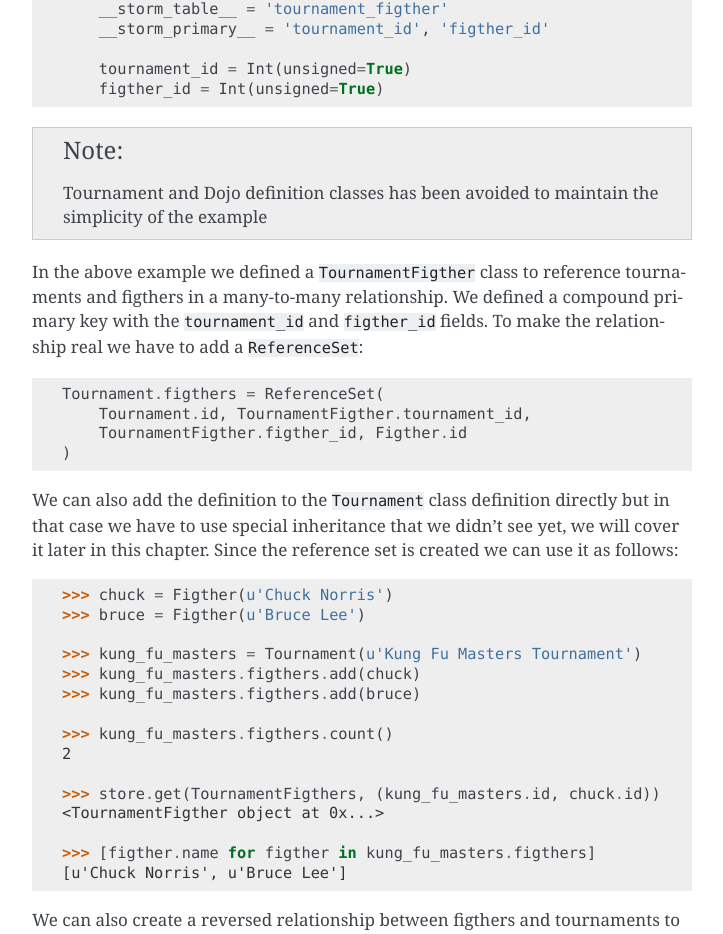
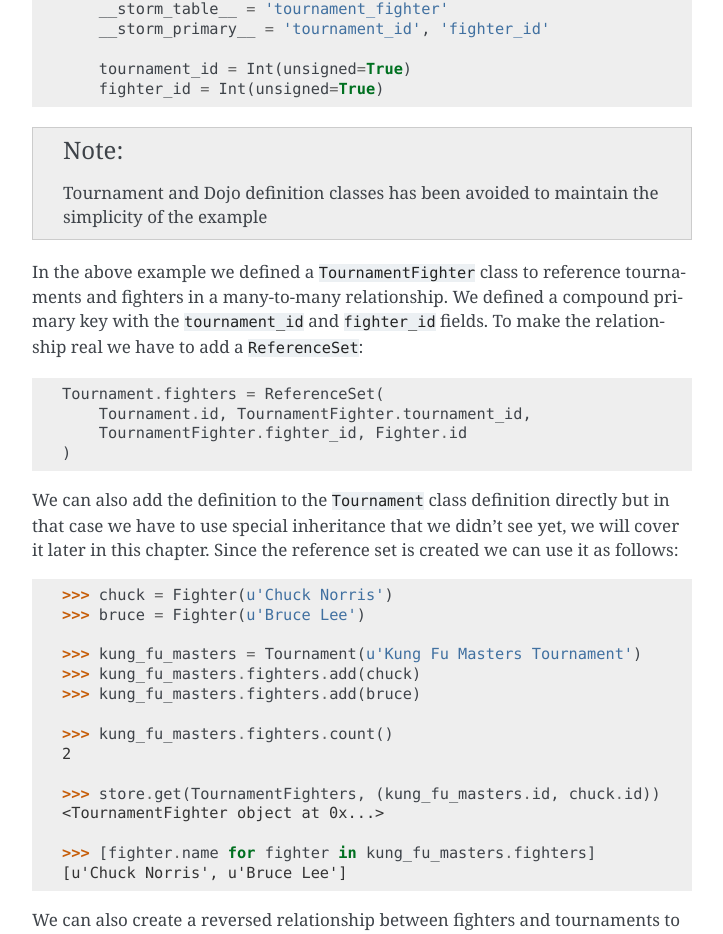
Before and after one commit to PyMamba/mamba-framework, a Sphinx documentation site: the page built from docs/development/model.rst, in a window 1280 px wide and 1400 px high, scrolled down 7914 px. Shown: the top 934 px of the window, without its empty margins (388-1111 px from the left). Built offline with Sphinx 7.4.7, drawn with Linux system fonts in a browser that asks for light colours; pages that are not in the unit, such as notebooks, are missing from menus; some of the changed text lies outside the part shown.

Commit message:
fixed typo in documentation

```diff
--- a/docs/development/model.rst
+++ b/docs/development/model.rst
@@ -244,25 +244,25 @@ Of course we can define references between models (and between tables by extensi
 
     from application.model.dojo import Dojo
 
-    class Figther(model.Model):
+    class Fighter(model.Model):
 
-        __storm_table__ = 'figther'
+        __storm_table__ = 'fighter'
 
         id = Int(primary=True, auto_increment=True, unsigned=True)
         dojo_id = Int(unsigned=True)
         dojo = Reference(dojo_id, Dojo.id)
 
-In the previous example we defined a ``Figther`` class that define a many-to-one reference with the ``Dojo`` class imported from the dojo model. As this reference has been set we can use the following code to refer to the figther's dojo in our application:
+In the previous example we defined a ``Fighter`` class that define a many-to-one reference with the ``Dojo`` class imported from the dojo model. As this reference has been set we can use the following code to refer to the fighter's dojo in our application:
 
 .. sourcecode:: python
 
-    >>> figther = Figther().read(1)
-    >>> print(figther.dojo.id)
+    >>> fighter = Fighter().read(1)
+    >>> print(fighter.dojo.id)
     1
-    >>> print(figther.dojo.name)
+    >>> print(fighter.dojo.name)
     u'SuperDojo'
 
-Many-to-many relationships are a bit more complex than the last example. Let's continue with our previous figther example to draw this operation:
+Many-to-many relationships are a bit more complex than the last example. Let's continue with our previous fighter example to draw this operation:
 
 .. sourcecode:: python
 
@@ -274,9 +274,9 @@ Many-to-many relationships are a bit more complex than the last example. Let's c
     from application.model.tournament import Tournament
 
 
-    class Figther(model.Model):
+    class Fighter(model.Model):
 
-        __storm_table__ = 'figther'
+        __storm_table__ = 'fighter'
 
         id = Int(primary=True, auto_increment=True, unsigned=True)
         name = Unicode(size=128)
@@ -287,54 +287,54 @@ Many-to-many relationships are a bit more complex than the last example. Let's c
             self.name = name
 
 
-    class TournamentFigther(model.Model):
+    class TournamentFighter(model.Model):
 
-        __storm_table__ = 'tournament_figther'
-        __storm_primary__ = 'tournament_id', 'figther_id'
+        __storm_table__ = 'tournament_fighter'
+        __storm_primary__ = 'tournament_id', 'fighter_id'
 
         tournament_id = Int(unsigned=True)
-        figther_id = Int(unsigned=True)
+        fighter_id = Int(unsigned=True)
 
 .. note::
 
     Tournament and Dojo definition classes has been avoided to maintain the simplicity of the example
 
-In the above example we defined a ``TournamentFigther`` class to reference tournaments and figthers in a many-to-many relationship. We defined a compound primary key with the ``tournament_id`` and ``figther_id`` fields. To make the relationship real we have to add a ``ReferenceSet``:
+In the above example we defined a ``TournamentFighter`` class to reference tournaments and fighters in a many-to-many relationship. We defined a compound primary key with the ``tournament_id`` and ``fighter_id`` fields. To make the relationship real we have to add a ``ReferenceSet``:
 
 .. sourcecode:: python
 
-    Tournament.figthers = ReferenceSet(
-        Tournament.id, TournamentFigther.tournament_id,
-        TournamentFigther.figther_id, Figther.id
+    Tournament.fighters = ReferenceSet(
+        Tournament.id, TournamentFighter.tournament_id,
+        TournamentFighter.fighter_id, Fighter.id
     )
 
 We can also add the definition to the ``Tournament`` class definition directly but in that case we have to use special inheritance that we didn't see yet, we will cover it later in this chapter. Since the reference set is created we can use it as follows:
 
 .. sourcecode:: python
 
-    >>> chuck = Figther(u'Chuck Norris')
-    >>> bruce = Figther(u'Bruce Lee')
+    >>> chuck = Fighter(u'Chuck Norris')
+    >>> bruce = Fighter(u'Bruce Lee')
 
     >>> kung_fu_masters = Tournament(u'Kung Fu Masters Tournament')
-    >>> kung_fu_masters.figthers.add(chuck)
-    >>> kung_fu_masters.figthers.add(bruce)
+    >>> kung_fu_masters.fighters.add(chuck)
+    >>> kung_fu_masters.fighters.add(bruce)
 
-    >>> kung_fu_masters.figthers.count()
+    >>> kung_fu_masters.fighters.count()
     2
 
-    >>> store.get(TournamentFigthers, (kung_fu_masters.id, chuck.id))
-    <TournamentFigther object at 0x...>
+    >>> store.get(TournamentFighters, (kung_fu_masters.id, chuck.id))
+    <TournamentFighter object at 0x...>
 
-    >>> [figther.name for figther in kung_fu_masters.figthers]
+    >>> [fighter.name for fighter in kung_fu_masters.fighters]
     [u'Chuck Norris', u'Bruce Lee']
 
-We can also create a reversed relationship between figthers and tournaments to know in which tournaments is a person figthing on:
+We can also create a reversed relationship between fighters and tournaments to know in which tournaments is a person figthing on:
 
 .. sourcecode:: python
 
-    >>> Figther.tournaments = ReferenceSet(
-        Figther.id, TournamentFigther.figther_id,
-        TournamentFigther.tournament_id, Tournament.id
+    >>> Fighter.tournaments = ReferenceSet(
+        Fighter.id, TournamentFighter.fighter_id,
+        TournamentFighter.tournament_id, Tournament.id
     )
 
     >>> [tournament.name for tournament in chuck.tournaments]
@@ -343,16 +343,16 @@ We can also create a reversed relationship between figthers and tournaments to k
 SQL Subselects
 ==============
 
-Sometimes we need to use subselects to retrieve some data, for example we may want to get all the figthers that are not actually figthing in any tournament:
+Sometimes we need to use subselects to retrieve some data, for example we may want to get all the fighters that are not actually figthing in any tournament:
 
 .. sourcecode:: python
 
-    >>> yip_man = Figther(u'Yip Man')
+    >>> yip_man = Fighter(u'Yip Man')
     >>> store.add(yip_man)
 
-    >>> [figther.name for figther in store.find(
-            Figther, Not(Figther.id.is_in(Select(
-                TournamentFigther.figther_id, distinct=True))
+    >>> [fighter.name for fighter in store.find(
+            Fighter, Not(Fighter.id.is_in(Select(
+                TournamentFighter.fighter_id, distinct=True))
             )
     )]
     [u'Yip Man']
@@ -361,8 +361,8 @@ You can of course split this operation in two steps for improve readability:
 
 .. sourcecode:: python
 
-    >>> subselect = Select(TournamentFigther.figther_id, distinct=True)
-    >>> result = store.find(Figther, Not(Figther.id.is_in(subselect)))
+    >>> subselect = Select(TournamentFighter.fighter_id, distinct=True)
+    >>> result = store.find(Fighter, Not(Fighter.id.is_in(subselect)))
 
 
 SQL Joins
@@ -373,7 +373,7 @@ We can perform implicit or explicit joins. An implicit join that use the data in
 .. sourcecode:: python
 
     >>> resutl = store.find(
-        Dojo, Figther.dojo_id == Dojo.id, Figther.name.like(u'%Lee')
+        Dojo, Fighter.dojo_id == Dojo.id, Fighter.name.like(u'%Lee')
     )
 
     >>> [dojo.name for dojo in result]
@@ -383,8 +383,8 @@ The same query using explicit joins should look like:
 
 .. sourcecode:: python
 
-    >>> join = [Dojo, Join(Figther, Figther.dojo_id == Dojo.id)]
-    >>> result = store.using(*join).find(Dojo, Figther.name.like(u'%Lee'))
+    >>> join = [Dojo, Join(Fighter, Fighter.dojo_id == Dojo.id)]
+    >>> result = store.using(*join).find(Dojo, Fighter.name.like(u'%Lee'))
 
     >>> [dojo.name for dojo in result]
     [u'Bruce Lee awesome Dojo']
@@ -394,8 +394,8 @@ Or more compact syntax as:
 .. sourcecode:: python
 
     >>> [dojo.name for dojo in store.using(
-            Dojo, Join(Figther, Figther.dojo_id == Dojo.id)
-        ).find(Dojo, Figther.name.like(u'%Lee'))]
+            Dojo, Join(Fighter, Fighter.dojo_id == Dojo.id)
+        ).find(Dojo, Fighter.name.like(u'%Lee'))]
     [u'Bruce Lee awesome Dojo']
 
 Common SQL operations
@@ -405,32 +405,32 @@ Two common operations with SQL are just ordering and limiting results, you can a
 
 .. sourcecode:: python
 
-    >>> result = store.find(Figther)
-    >>> [figther.name for figther in result.order_by(Figther.name)]
+    >>> result = store.find(Fighter)
+    >>> [fighter.name for fighter in result.order_by(Fighter.name)]
     [u'Bruce Lee', u'Chuck Norris', u'Yip Man']
 
-    >>> [figther.name for figther in result.order_by(Desc(Figther.name))]
+    >>> [fighter.name for fighter in result.order_by(Desc(Fighter.name))]
     [u'Yip Man', u'Chuck Norris', u'Bruce Lee']
 
-In the example above we get all the records from the figthers database and order them by name and then order them by name in descendent way. As you can see Chuck Norris is always inmutable but that is just because he is Chuck Norris.
+In the example above we get all the records from the fighters database and order them by name and then order them by name in descendent way. As you can see Chuck Norris is always inmutable but that is just because he is Chuck Norris.
 
 To limit the given results we just slice the result:
 
 .. sourcecode:: python
 
-    >>> [figther.name for figther in result.order_by(Figther.name)[:2]]
+    >>> [fighter.name for fighter in result.order_by(Fighter.name)[:2]]
     [u'Bruce Lee', u'Chuck Norris']
 
 
 Those slices are translated to OFFSET and LIMIT in the underlaying database SQL query by Storm so this last operation is translated to something like this for MySQL/MariaDB:
 
-    SELECT figther.name FROM figthers LIMIT 2 OFFSET 0
+    SELECT fighter.name FROM fighters LIMIT 2 OFFSET 0
 
 Storm adds the possibility to use SQL expressions in an agnostic database backend way to perform those operations as well:
 
 .. sourcecode:: python
 
-    >>> result = store.execute(Select(Figther.name, order_by=Desc(Figther.name), limit=2))
+    >>> result = store.execute(Select(Fighter.name, order_by=Desc(Fighter.name), limit=2))
     >>> result.get_all()
     [(u'Yip Man',), (u'Chuck Norris',)]
 
@@ -442,11 +442,11 @@ Sometimes is useful that we get more than one object from the underlying databas
 .. sourcecode:: python
 
     >>> result = store.find(
-        (Dojo, Figther),
-        Figther.dojo_id == Dojo.id, Figther.name.like(u'Bruce %')
+        (Dojo, Fighter),
+        Fighter.dojo_id == Dojo.id, Fighter.name.like(u'Bruce %')
     )
 
-    >>> [(dojo.name, figther.name) for dojo, figther in result]
+    >>> [(dojo.name, fighter.name) for dojo, fighter in result]
     [(u'Bruce Lee awesome Dojo', u'Bruce Lee')]
 
 Value auto reload and expression values
@@ -472,7 +472,7 @@ You can also assign what in the |storm| project they call a "*lazy expression*"
 .. sourcecode:: python
 
     >>> from storm.locals import SQL
-    >>> steven.name = SQL('(SELECT name || ? FROM figther WHERE id=4)', (' Seagal',))
+    >>> steven.name = SQL('(SELECT name || ? FROM fighter WHERE id=4)', (' Seagal',))
     >>> steven.name
     u'Steven Seagal'
 
@@ -487,14 +487,14 @@ Sometimes is really useful to can see which statement |storm| is executing behin
     >>> from storm.tracer import debug
 
     >>> debug(True, stream=sys.stdout)
-    >>> result = store.find(Figther, Figther.id == 1)
+    >>> result = store.find(Fighter, Fighter.id == 1)
     >>> list(result)
-    EXECUTE: 'SELECT figther.id, figther.name, figther.dojo_id FROM figthers WHERE figther.id = 1', ()
-    [<Figther object at 0x...>]
+    EXECUTE: 'SELECT fighter.id, fighter.name, fighter.dojo_id FROM fighters WHERE fighter.id = 1', ()
+    [<Fighter object at 0x...>]
 
     >>> debug(False)
     >>> list(result)
-    [<Figther object at 0x...>]
+    [<Fighter object at 0x...>]
 
 Real SQL Queries
 ================
@@ -503,7 +503,7 @@ Of course we can use real **non database agnostic** queries if we want to
 
 .. sourcecode:: python
 
-    >>> result = store.execute('SELECT * FROM figthers')
+    >>> result = store.execute('SELECT * FROM fighters')
     >>> result.get_all()
     [u'Bruce Lee', u'Chuck Norris', u'Yip Man', u'Steven Seagal']
 
@@ -518,10 +518,10 @@ To do that, we have to inherit our classes from the ``Storm`` base class as well
 
     from storm.locals import Int, Unicode, Reference, ReferenceSet
 
-    class Figther(model.Model, Storm):
+    class Fighter(model.Model, Storm):
 
         __metaclass__ = model.MambaStorm
-        __storm_table__ = 'figthers'
+        __storm_table__ = 'fighters'
 
         id = Int(primary=True)
         name = Unicode()
```
